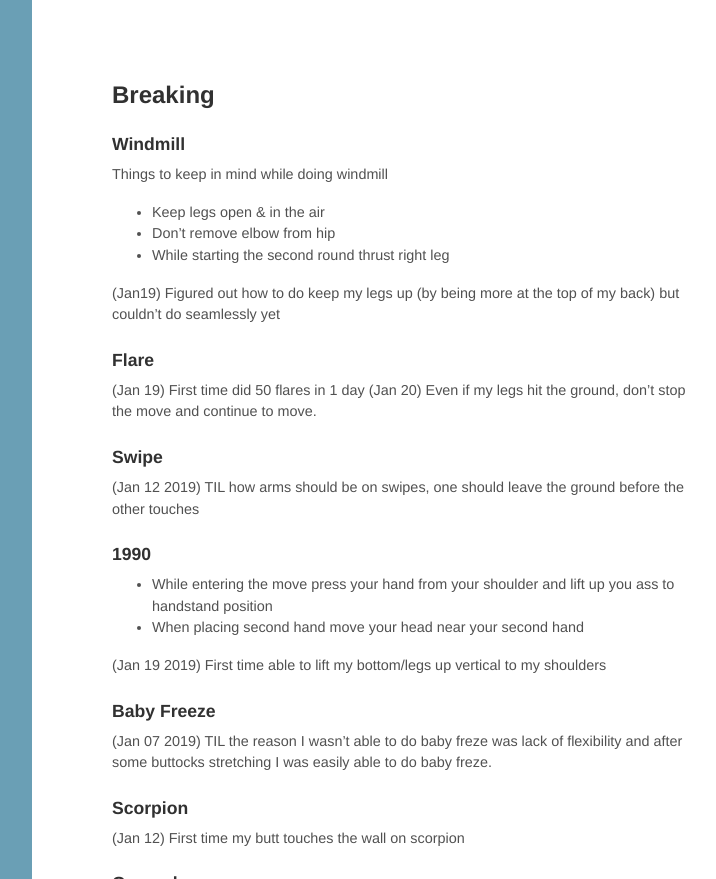
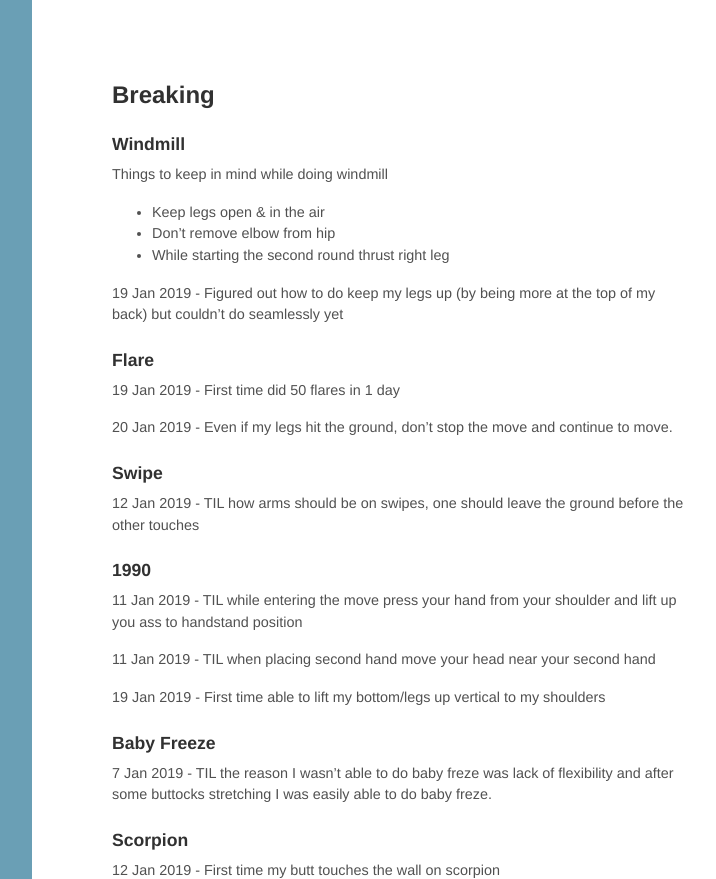
Before and after one commit to demiculus/demiculus.github.io, a Jekyll site: the page built from breaking.md, in a window 1280 px wide and 1400 px high, cut to the strip 0-879 px from the top of the window. Shown: the whole strip, without its empty margins (256-972 px from the left). Built offline with Jekyll 4.4.1, drawn with Linux system fonts in a browser that asks for light colours; nearby versions of some CDN libraries; some of the changed text lies outside the part shown.

Commit message:
breaking

```diff
--- a/breaking.md
+++ b/breaking.md
@@ -13,37 +13,40 @@ Things to keep in mind while doing windmill
 - Don't remove elbow from hip
 - While starting the second round thrust right leg
 
-(Jan19) Figured out how to do keep my legs up (by being more at the top of my back) but couldn’t do seamlessly yet
+19 Jan 2019 - Figured out how to do keep my legs up (by being more at the top of my back) but couldn’t do seamlessly yet
 
 ### Flare
 
-(Jan 19) First time did 50 flares in 1 day
-(Jan 20) Even if my legs hit the ground, don’t stop the move and continue to move.
+19 Jan 2019 - First time did 50 flares in 1 day
+
+20 Jan 2019 - Even if my legs hit the ground, don’t stop the move and continue to move.
 
 ### Swipe
 
-(Jan 12 2019) TIL how arms should be on swipes, one should leave the ground before the other touches
+12 Jan 2019 - TIL how arms should be on swipes, one should leave the ground before the other touches
 
 ### 1990
 
-- While entering the move press your hand from your shoulder and lift up you ass to handstand position
-- When placing second hand move your head near your second hand
+11 Jan 2019 - TIL while entering the move press your hand from your shoulder and lift up you ass to handstand position
 
-(Jan 19 2019) First time able to lift my bottom/legs up vertical to my shoulders
+11 Jan 2019 - TIL when placing second hand move your head near your second hand
+
+19 Jan 2019 - First time able to lift my bottom/legs up vertical to my shoulders
 
 ### Baby Freeze
 
-(Jan 07 2019) TIL the reason I wasn't able to do baby freze was lack of flexibility and after some buttocks stretching I was easily able to do baby freze.
+7 Jan 2019 - TIL the reason I wasn't able to do baby freze was lack of flexibility and after some buttocks stretching I was easily able to do baby freze.
 
 ### Scorpion
 
-(Jan 12) First time my butt touches the wall on scorpion
+12 Jan 2019 - First time my butt touches the wall on scorpion
 
 ### General
 
-(Jan 12) First time my hands touch each other on my back while flexing like this but with the help of someone else
+12 Jan 2019 - First time my hands touch each other on my back while flexing like this but with the help of someone else
 ![](https://encrypted-tbn0.gstatic.com/images?q=tbn:ANd9GcT-wh5PaZxkdfmw5T8xBp3N-3OicobW7rnvJpJ1NwGs0pAJ3lcn)
-(Jan 20) First time able to sit in russian squat.
+
+20 Jan 2019 - First time able to sit in russian squat.
 ![](https://qph.fs.quoracdn.net/main-qimg-55bfacab7d144d4b0d87819e42012318)
 
 ### TODO
```
